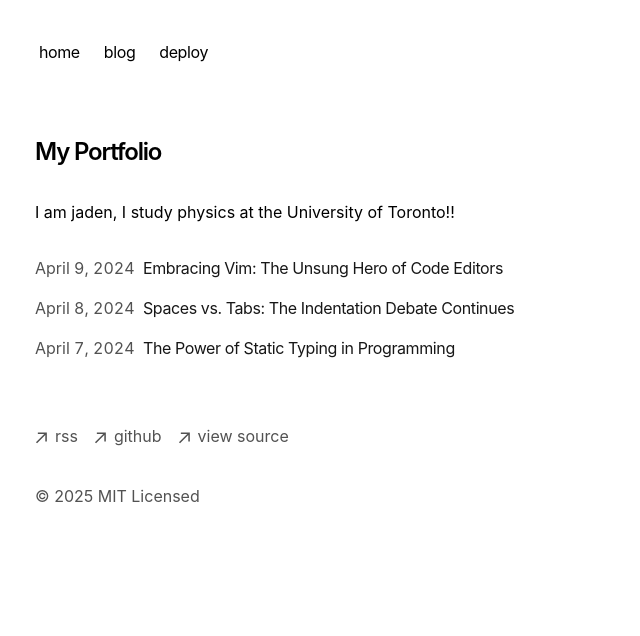
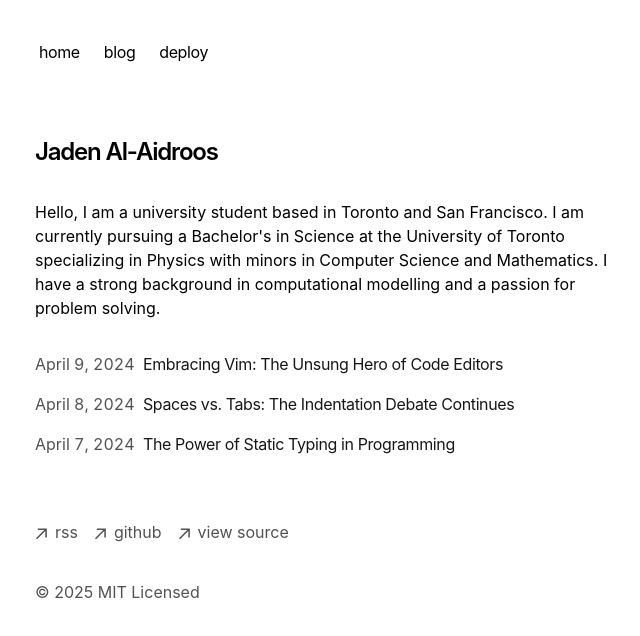
Before and after one commit to Jadenthealmighty/jaden-portfolio-v1, a Next.js app: page / in a window 1280 px wide. Shown: the top 636 px of the page, without its empty margins (317-957 px from the left). Built offline with nearby package versions, Linux system fonts and the light colour scheme.

Commit message:
updated about section

```diff
--- a/app/page.tsx
+++ b/app/page.tsx
@@ -4,10 +4,13 @@ export default function Page() {
   return (
     <section>
       <h1 className="mb-8 text-2xl font-semibold tracking-tighter">
-        My Portfolio
+        Jaden Al-Aidroos
       </h1>
       <p className="mb-4">
-        {`I am jaden, I study physics at the University of Toronto!!`}
+        {`Hello, I am a university student based in Toronto and San Francisco. I am currently
+        pursuing a Bachelor's in Science at the University of Toronto specializing in Physics with
+        minors in Computer Science and Mathematics.\n\nI have a strong background in computational modelling
+         and a passion for problem solving.`}
       </p>
       <div className="my-8">
         <BlogPosts />
```
